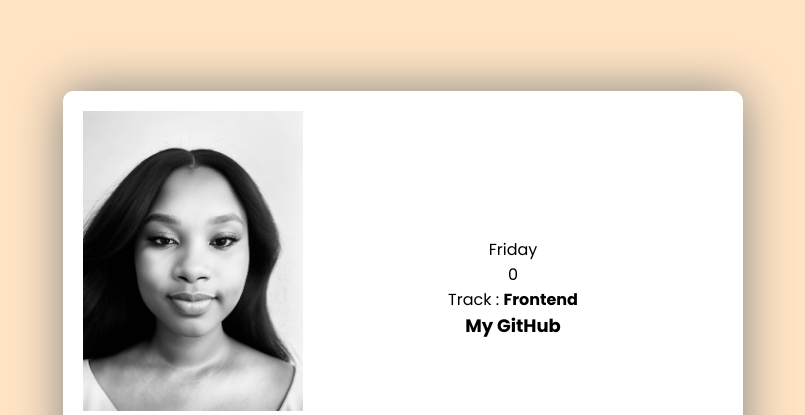
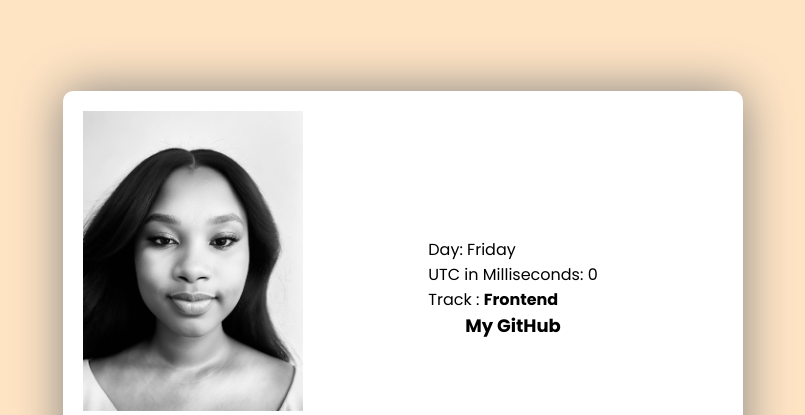
Before and after one commit to MeganKullu/HNG-Stage-One, a plain HTML site: page index.html in a window 1280 px wide. Shown: the part 112-527 px from the top of the page, without its empty margins (237-1042 px from the left). Drawn offline with Linux system fonts and the light colour scheme.

Commit message:
added span tags

```diff
--- a/index.html
+++ b/index.html
@@ -10,24 +10,24 @@
 
 <body>
     <div class="background">
-        <div class="inner-container">
-            <header>
+        <section class="inner-container">
+            <div>
                 <img src="./images/images.jpg" alt="Megan Kullu" data-testid="slackDisplayImage" height="300px" width="220px">
                 <h1 data-test-id="slackUserName">Megan Kullu</h1>
-            </header>
+            </div>
 
             <div class="details">
-                <main>
-                    <p testid="currentDayOfTheWeek" id="day">Day:</p>
-                    <p data-testid="currentUTCTime" id="time">milliseconds</p>
-                    <p data-testid="myTrack">Track : <strong>Frontend</strong></p>
+                <div>
+                    <div testid="currentDayOfTheWeek">Day:&nbsp;<span id="day"></span></div>
+                    <div data-testid="currentUTCTime">UTC in Milliseconds:&nbsp;<span id="time"></span></div>
+                    <div data-testid="myTrack">Track :&nbsp;<strong>Frontend</strong></div>
 
-                </main>
-                <footer>
+                </div>
+                <div>
                     <a href="https://github.com/MeganKullu" data-testid="githubURL">My GitHub</a>
-                </footer>
+                </div>
             </div>
-        </div>
+        </section>
     </div>
     <script src="./app.js"></script>
 </body>
--- a/style.css
+++ b/style.css
@@ -46,6 +46,7 @@ a {
     color: black;
     font-size: large;
     font-weight: bold;
+    margin-top: 10px;
 }
 
 a:hover {
```
